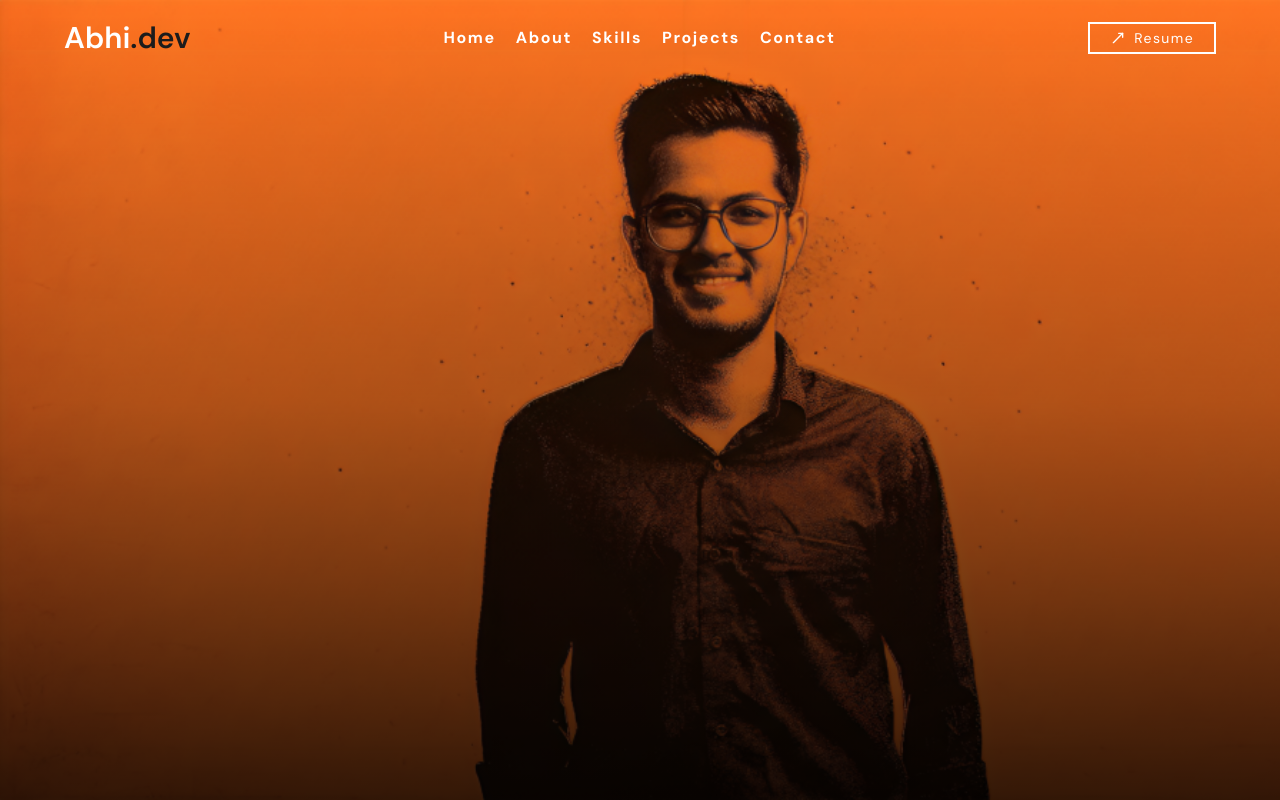
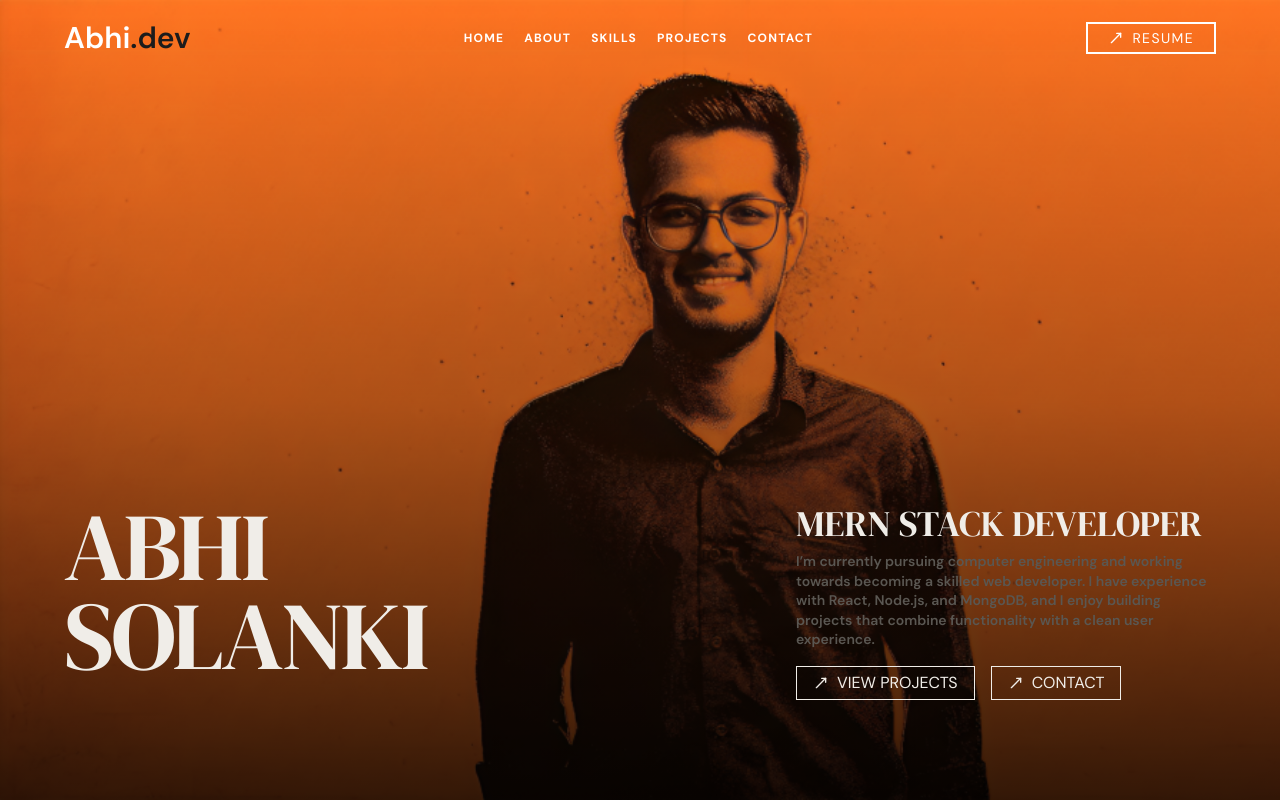
Before and after one commit to Abhis1605/my-portfolio, a Next.js app: page / in a window 1280 px wide. Built offline with nearby package versions, Linux system fonts and the light colour scheme.

Commit message:
feat: Hero

```diff
--- a/src/components/Hero.jsx
+++ b/src/components/Hero.jsx
@@ -1,3 +1,5 @@
+import { MoveUpRight } from 'lucide-react'
+import Link from 'next/link'
 import React from 'react'
 
 export default function Hero() {
@@ -6,8 +8,42 @@ export default function Hero() {
         <div className='px-[8%] lg:px-[5%] hero-header' id='home'>
 
             <div className='hero-content w-full lg:w-1'>
+            </div>
 
-            </div>
+            <div className='relative'>
+
+              <div>
+
+                <h1 className='text-[90px] md:text-9xl lg:text-8xl text-foreground leading-[0.92] tracking-tight absolute -bottom-30 lg:-bottom-70 -left-1 lg:left-0'>
+                  ABHI <br /> SOLANKI
+                </h1>
+              </div>
+
+
+                <div className='absolute right-0 md:right-25 lg:right-0 -bottom-95 md:-bottom-100 lg:-bottom-75'>
+                  <h3 className=' text-2xl md:text-5xl lg:text-4xl'>
+                  MERN STACK DEVELOPER
+                </h3>
+                <p className=' mt-2 mb-4 md:text-xl lg:text-[14px] md:max-w-140 lg:max-w-105  text-muted font-semibold'>
+                  I’m currently pursuing computer engineering and working towards becoming a skilled web developer. I have experience with React, Node.js, and MongoDB, and I enjoy building projects that combine functionality with a clean user experience.
+                </p>
+
+                <div className='flex items-center gap-4'>
+                  <Link href="#projects" className='flex items-center gap-2 uppercase px-4 py-1 bg-transparent border hover:bg-foreground hover:text-accent hover:border-0 transition-colors duration-300 hover:scale-95'>
+                  <MoveUpRight className='w-4 h-4' />
+                  View Projects
+                </Link>
+                <Link href="#projects" className='flex items-center gap-2 uppercase px-4 py-1 bg-transparent border hover:bg-foreground hover:text-accent hover:border-0 transition-all duration-300 hover:scale-95'>
+                  <MoveUpRight className='w-4 h-4 ' />
+                  Contact
+                </Link>
+                </div>
+                </div>
+
+
+
+
+              </div>
 
 
         </div>
--- a/src/components/Navbar.jsx
+++ b/src/components/Navbar.jsx
@@ -1,5 +1,5 @@
 'use client'
-import { Download, Menu, MoveUpRight } from "lucide-react"
+import {  Menu, MoveUpRight } from "lucide-react"
 import Link from "next/link"
 import { useEffect, useState } from "react"
 
@@ -32,14 +32,14 @@ export default function Navbar() {
             <nav className="hidden lg:flex space-x-5 menu-link relative z-40">
 
                 {navLinks.map((link) => (
-                    <Link key={link.label} href={link.href} className="font-display tracking-widest text-white hover:text-blue-600  font-bold transition-all duration-300">
+                    <Link key={link.label} href={link.href} className="font-display uppercase text-xs tracking-widest text-white hover:text-blue-600  font-bold transition-all duration-300">
                         {link.label}
                     </Link>
                 ))}
             </nav>
 
             <div className="flex items-center gap-4">
-                <Link className="flex items-center gap-2 px-5 py-1 text-sm bg-transparent text-white border-2 hover:bg-white font-display tracking-widest hover:text-accent transition-all duration-300 hover:border-none hover:scale-95" href="/">
+                <Link className="flex items-center gap-2 px-5 py-1 text-sm uppercase bg-transparent text-white border-2 hover:bg-white font-display tracking-widest hover:text-accent transition-all duration-300 hover:border-none hover:scale-95" href="/">
                     <MoveUpRight className="w-4 h-4 " />
                     Resume
                 </Link>
```
